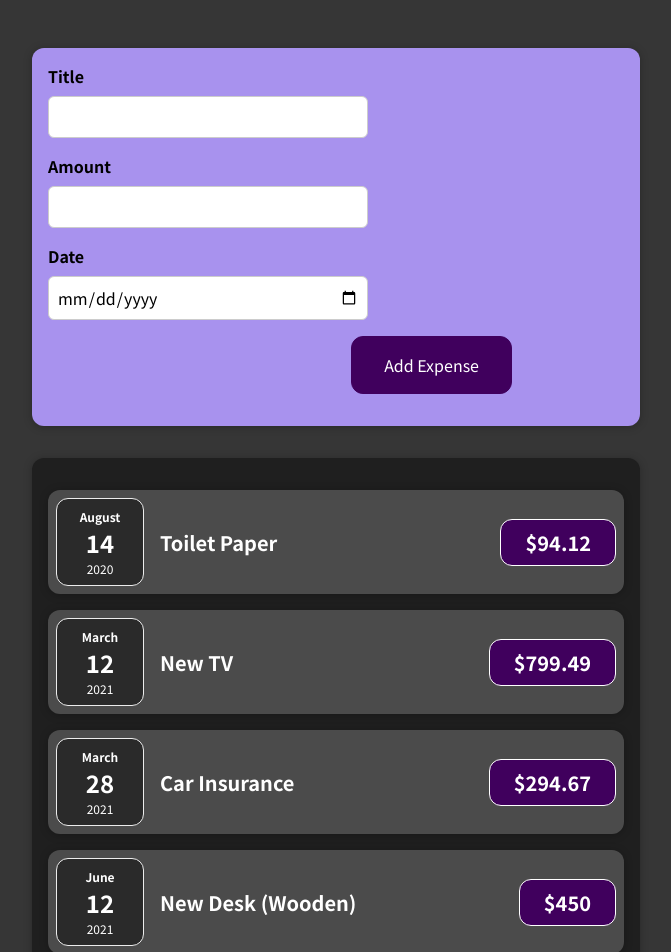
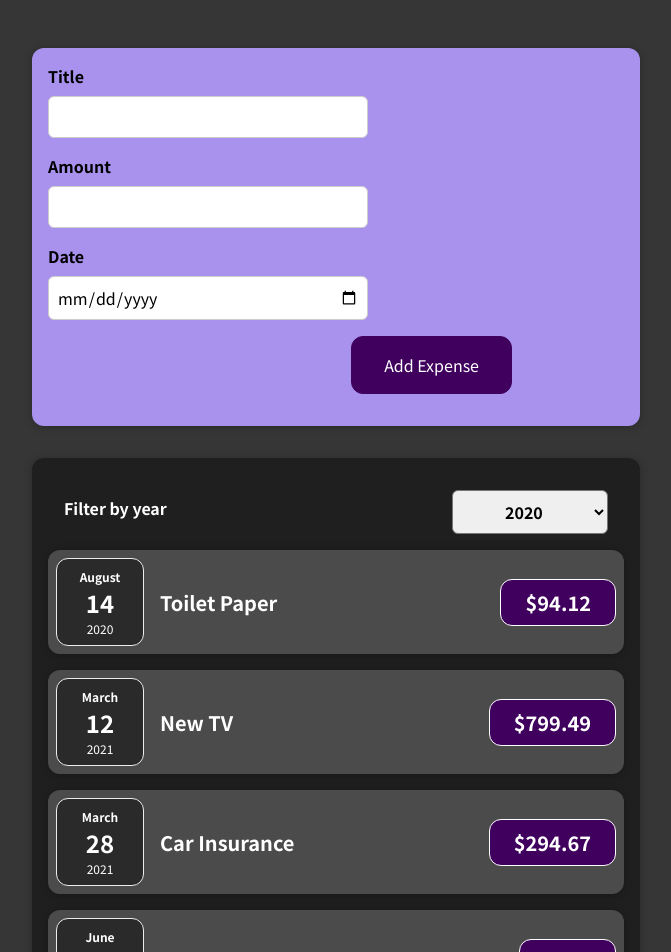
Before and after one commit to Aishanipach/Data-Visualiser, a React (Create React App) app: page / in a window 1280 px wide. Shown: the top 952 px of the page, without its empty margins (304-975 px from the left). Built offline with nearby package versions, Linux system fonts and the light colour scheme.

Commit message:
Update Expenses.js

```diff
--- a/src/components/Expenses/Expenses.js
+++ b/src/components/Expenses/Expenses.js
@@ -1,11 +1,24 @@
+import React, { useState } from "react";
 
 import Expenseitem from "./Expenseitem";
 import "./Expenses.css";
 import Card from "../UI/Card";
+import ExpensesFilter from "./ExpensesFilter";
 
-const Expenses=(props)=> {
+const Expenses = (props) => {
+  const [filteredYear, setFilteredYear] = useState("2020");
+
+  const filterChangeHandler = (selectedYear) => {
+    setFilteredYear(selectedYear);
+  };
   return (
+    <div>
       <Card className="expenses">
+        <ExpensesFilter
+          selected={filteredYear}
+          onChangeFilter={filterChangeHandler}
+        />
+
         <Expenseitem
           title={props.item[0].title}
           amount={props.item[0].amount}
@@ -30,7 +43,8 @@
           date={props.item[3].date}
         />
       </Card>
+    </div>
   );
-}
+};
 
 export default Expenses;
```
Lines whose indentation alone changed are shown as unchanged.
